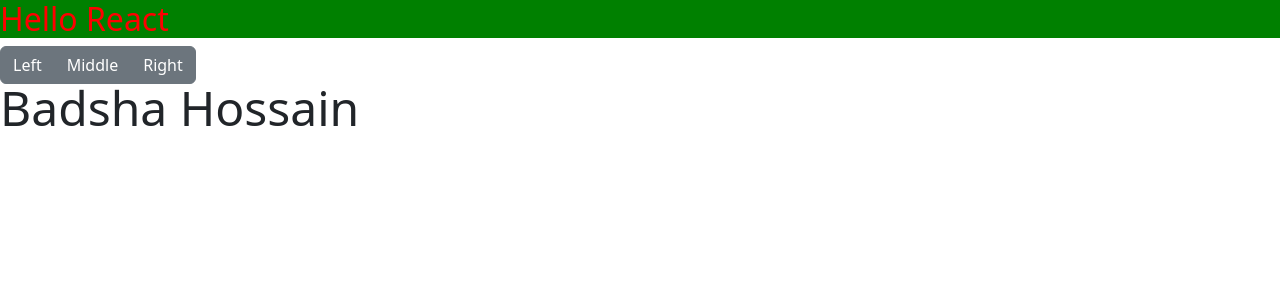
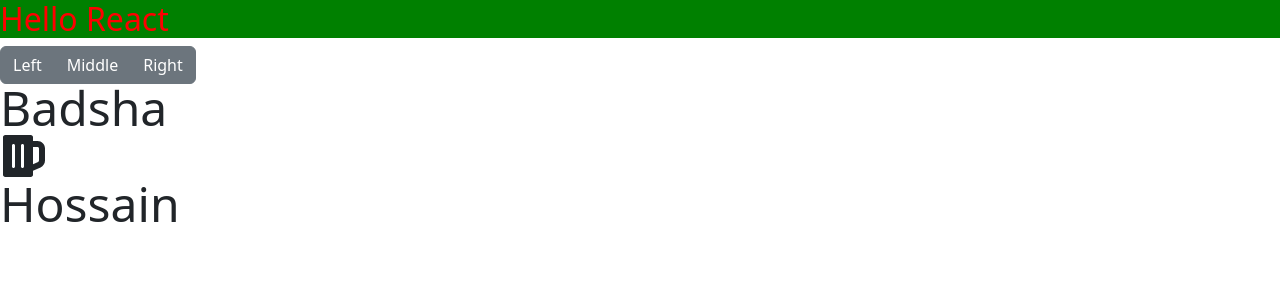
Before and after one commit to badshab454/react-basic, a React (Create React App) app: page / in a window 1280 px wide. Shown: the top 300 px of the page. Built offline with nearby package versions, Linux system fonts and the light colour scheme.

Commit message:
react icon

```diff
--- a/package.json
+++ b/package.json
@@ -10,6 +10,7 @@
     "react": "^18.2.0",
     "react-bootstrap": "^2.10.1",
     "react-dom": "^18.2.0",
+    "react-icons": "^5.0.1",
     "react-scripts": "5.0.1",
     "web-vitals": "^2.1.4"
   },
--- a/src/App.js
+++ b/src/App.js
@@ -1,6 +1,7 @@
 import './index.css';
 import Button from 'react-bootstrap/Button';
 import ButtonGroup from 'react-bootstrap/ButtonGroup';
+import {FaBeer} from 'react-icons/fa'
 
 function BasicExample() {
   return (
@@ -18,7 +19,7 @@ function App() {
     <div className="App">
       <h2 style={{ color: "red", backgroundColor: "Green" }}>Hello React</h2>
       <BasicExample />
-      <h2 className='text-5xl'>Badsha Hossain</h2>
+      <h2 className='text-5xl'>Badsha <FaBeer /> Hossain</h2>
     </div>
   );
 }
```
Also changed, not shown: 1 other file (tests, documents, lock files or other folders).
